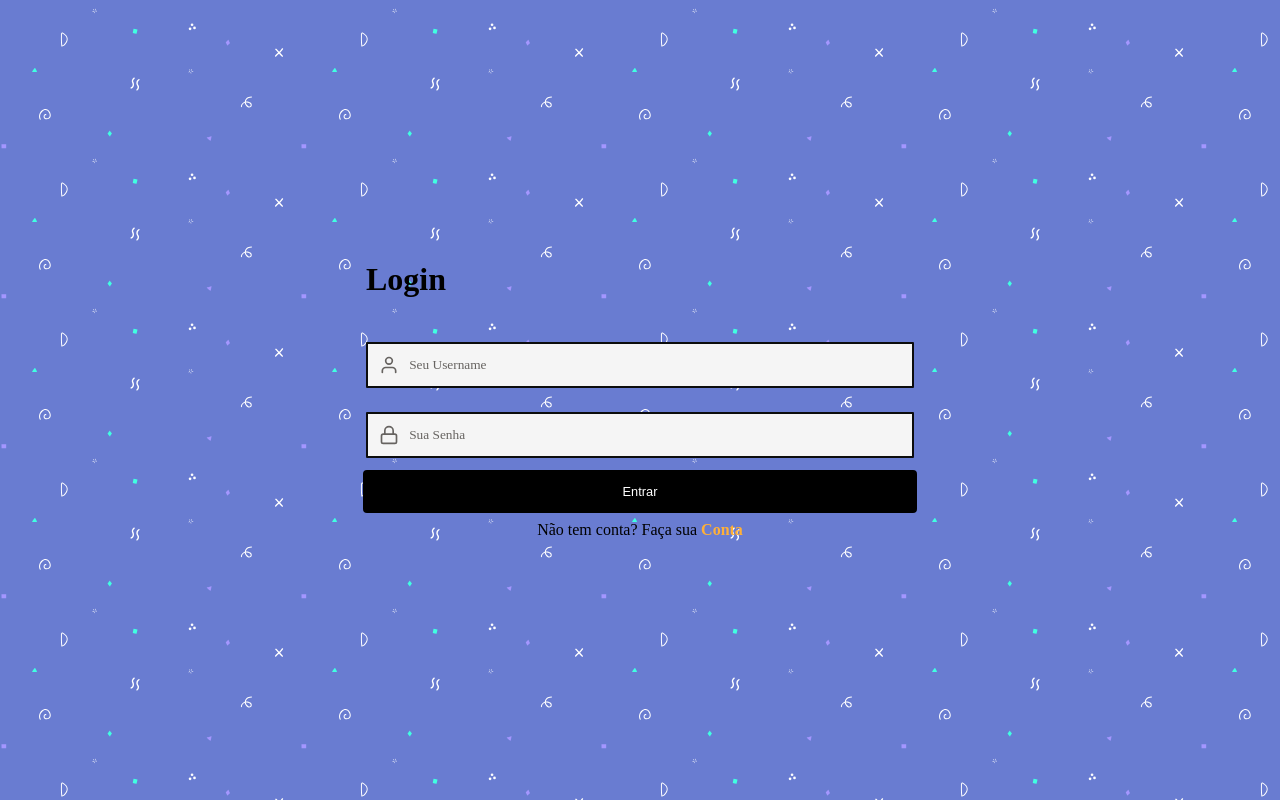
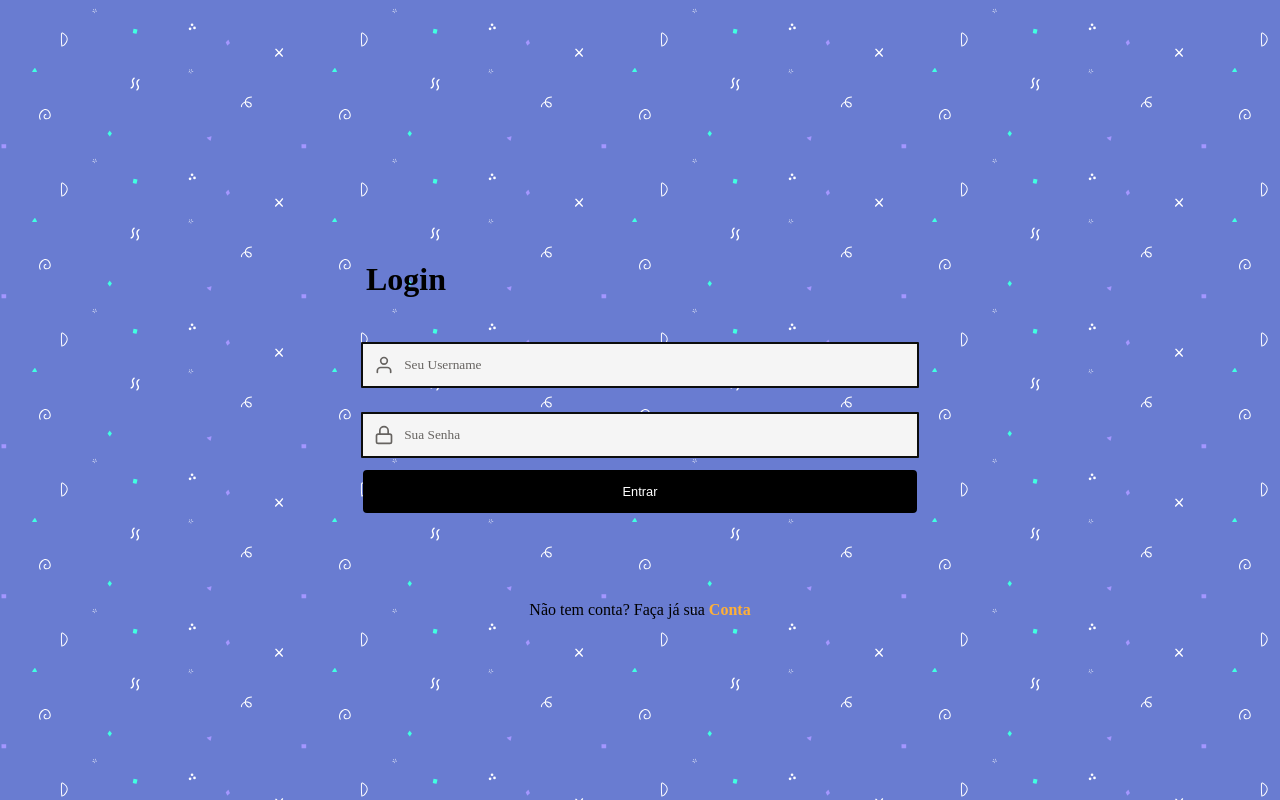
Before and after one commit to matheuspaivah2/gestao-de-habitos, a React (Create React App) app: page /login in a window 1280 px wide. Built offline with nearby package versions, Linux system fonts and the light colour scheme; no server answers; a web font is replaced by a local one.

Commit message:
Fiz: alteração proporcao botoes

```diff
--- a/src/components/Input/styles.js
+++ b/src/components/Input/styles.js
@@ -2,7 +2,7 @@ import styled, { css } from "styled-components";
 
 export const Container = styled.div`
   text-align: left;
-  padding: 6px;
+  padding: 1px;
   padding-top: 1.5vh;
   padding-bottom: 1.5vh;
   div {
@@ -18,7 +18,7 @@ export const InputContainer = styled.div`
   border: 2px solid var(--black);
   color: var(--gray);
   padding: 0.7rem;
-  width: 100%;
+
   display: flex;
   transition: 0.5s;
 
--- a/src/pages/Login/index.js
+++ b/src/pages/Login/index.js
@@ -47,8 +47,8 @@ const Login = () => {
                     <Input register={register} name="username" icon={FiUser} placeholder="Seu Username" error={errors.username?.message}/>
                     <Input register={register} name="password" icon={FiLock} placeholder="Sua Senha" type="password" error={errors.password?.message}/>
                     <Button type="submit" size={"99%"}>Entrar</Button>
-                    <p>Não tem conta? Faça sua <Link to="/signup">Conta</Link></p>
               </form>
+              <p>Não tem conta? Faça já sua <Link to="/signup">Conta</Link></p>
             </AnimationContainer>
         </Container>
     )
--- a/src/pages/Login/styles.js
+++ b/src/pages/Login/styles.js
@@ -15,7 +15,7 @@ export const Container = styled.div`
 const appearFromRight = keyframes`
     from{
         opacity:0;
-        transform: translateX(-150px)
+        transform: translateX(150px)
     }
     to{
         opacity: 1;
--- a/src/pages/MyAcount/styles.js
+++ b/src/pages/MyAcount/styles.js
@@ -31,7 +31,7 @@ export const AnimationContainer = styled.div`
     justify-content:center;
     animation: ${appearFromRight} 1s;
     form{
-        width:100%;
+        width:135%;
         text-align:center;
     }
     h3{
```
